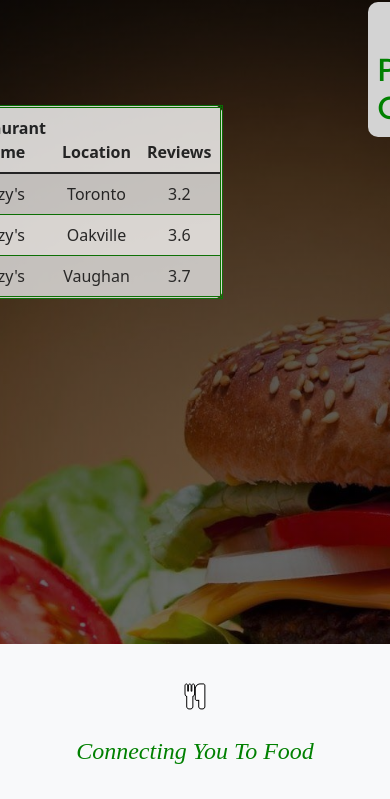
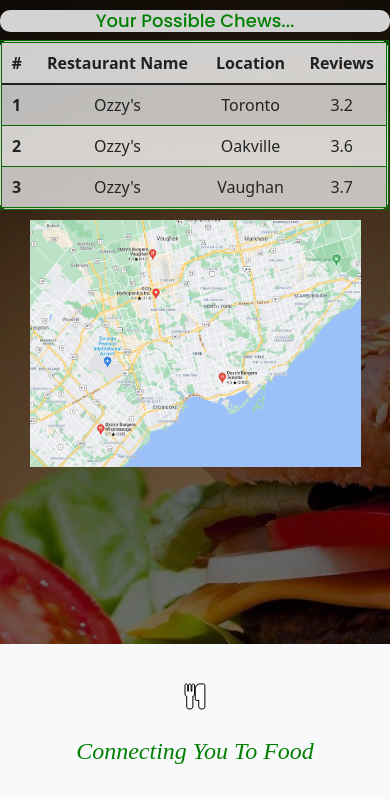
Before and after one commit to MohamedAly8/4WW3, a PHP site: page /results_sample.html in a window 390 px wide; the page is wider, and only the part inside the window is pictured. Shown: the part 60-859 px from the top of that part. Run offline with PHP 8.4, Linux system fonts and the light colour scheme.

Commit message:
MOBILE COMPATIBILITY ALL

```diff
--- a/resources/css/results_sample.css
+++ b/resources/css/results_sample.css
@@ -39,6 +39,7 @@
 
 /* The table with results */
 .jumbotron .table-striped {
+    width: 50%;
     border-radius: 10px;
     padding: 10px;
     border-style: double;
@@ -48,7 +49,6 @@
     top: -190px;
     left: -200px;
     background-color: white;
-    width: 50%;
     opacity: 0.8;
 }
 
@@ -121,3 +121,12 @@ font-style: italic;
 font-family:serif;
 font-size: 1.5em;
 }
+
+
+
+
+
+/* These @media tags are to change the css to fit in mobile view for items inside of the jumbotron container */
+@media screen and (max-width: 400px) { .jumbotron .table-striped { width: 100%; position: absolute; top: 100px; left: -1px;} }
+@media screen and (max-width: 400px) { .jumbotron h1 { padding: 0; font-size: large; position:absolute; top: 70px; left: 0px; width: 100%; text-align: center; } }
+@media screen and (max-width: 400px) { img {width: 90%; position: absolute; top: 270px; left: 20px; background: none;} }
```
Also changed, not shown: resources/css/index.css (+6 -6 lines).
